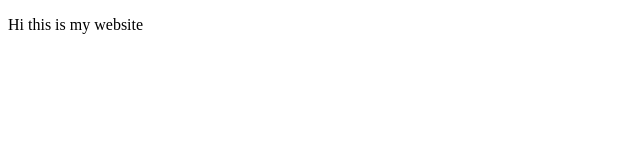
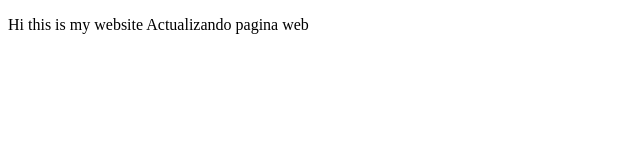
Before and after one commit to FAntonioM99/Prework, a plain HTML site: page index.html in a window 1280 px wide. Shown: the whole page, without its empty margins (0-640 px from the left). Drawn offline with Linux system fonts and the light colour scheme.

Commit message:
first commit

```diff
--- a/index.html
+++ b/index.html
@@ -9,6 +9,7 @@
 <body>
     <p>
         Hi this is my website
+        Actualizando pagina web
     </p>
 </body>
 </html>
```
